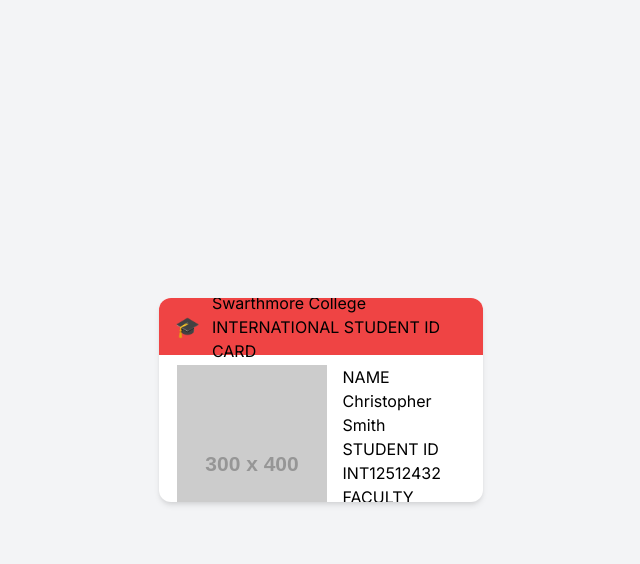
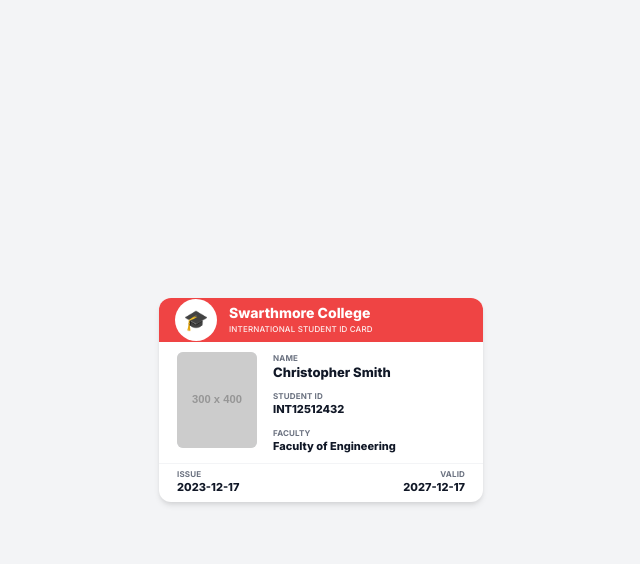
Before and after one commit to Cruisero/VerifyKey, a Python web app: template templates/international-id-card.html in a window 1280 px wide. Shown: the top 564 px of the page, without its empty margins (319-959 px from the left). Run offline with Jinja, Linux system fonts and the light colour scheme; the template is opened without the code that fills it, so the values that code supplies are empty; grey boxes labelled with a size stand in for pictures from a placeholder-image service; some libraries are stand-ins or nearby versions.

Commit message:
Fix: Restore missing CSS classes in international-id-card.html

```diff
--- a/templates/international-id-card.html
+++ b/templates/international-id-card.html
@@ -46,7 +46,46 @@
             gap: 12px;
         }
 
-        /* ... skipped ... */
+        .logo-container {
+            width: 42px;
+            height: 42px;
+            background-color: white;
+            border-radius: 50%;
+            display: flex;
+            align-items: center;
+            justify-content: center;
+            flex-shrink: 0;
+            overflow: hidden;
+            padding: 2px;
+        }
+
+        .logo-container img {
+            width: 100%;
+            height: 100%;
+            object-fit: contain;
+        }
+
+        .uni-info {
+            display: flex;
+            flex-direction: column;
+            justify-content: center;
+        }
+
+        .uni-name {
+            color: white;
+            font-weight: 800;
+            font-size: 14px;
+            line-height: 1.2;
+        }
+
+        .card-title {
+            color: rgba(255, 255, 255, 0.9);
+            font-weight: 500;
+            font-size: 8px;
+            text-transform: uppercase;
+            letter-spacing: 0.02em;
+            margin-top: 1px;
+        }
 
         /* Body Section */
         .body {
@@ -56,7 +95,53 @@
             gap: 16px;
         }
 
-        /* ... skipped ... */
+        .photo-container {
+            width: 80px;
+            height: 96px;
+            border-radius: 6px;
+            overflow: hidden;
+            flex-shrink: 0;
+            background-color: #e5e7eb;
+        }
+
+        .photo-container img {
+            width: 100%;
+            height: 100%;
+            object-fit: cover;
+        }
+
+        .details {
+            flex: 1;
+            display: flex;
+            flex-direction: column;
+            gap: 10px;
+            justify-content: center;
+        }
+
+        .field-group {
+            display: flex;
+            flex-direction: column;
+        }
+
+        .field-label {
+            color: #6b7280;
+            font-size: 8px;
+            font-weight: 700;
+            text-transform: uppercase;
+            letter-spacing: 0.02em;
+            margin-bottom: 1px;
+        }
+
+        .field-value {
+            color: #111827;
+            font-size: 11px;
+            font-weight: 800;
+            line-height: 1.2;
+        }
+
+        .field-value.large {
+            font-size: 13px;
+        }
 
         /* Footer Section */
         .footer {
```
